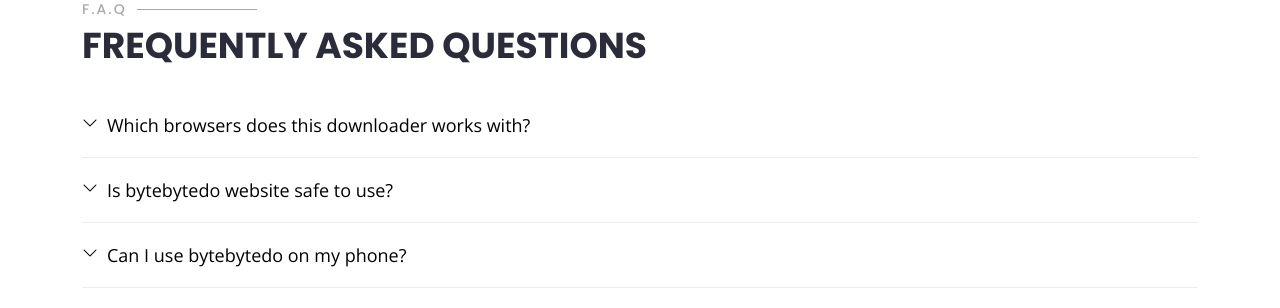
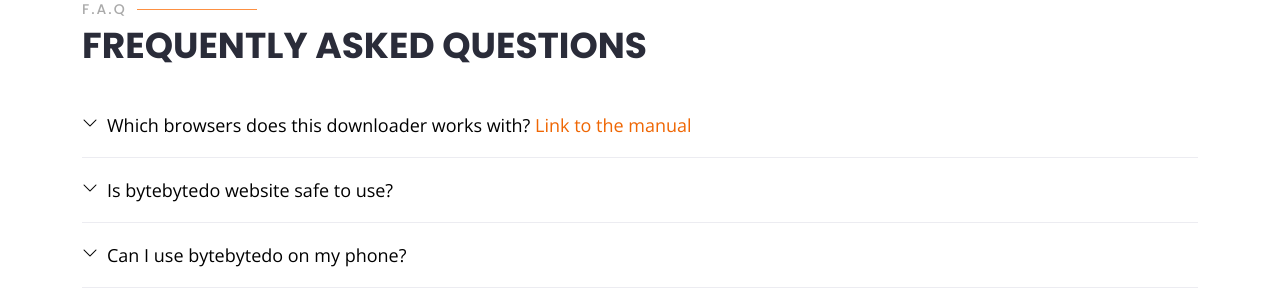
Before and after one commit to Asilbek-MR/pdfdonw, a Django app: page / in a window 1280 px wide. Shown: the part 675-983 px from the top of the page. Run offline with Django 4.2, Linux system fonts and the light colour scheme; some libraries are stand-ins or nearby versions.

Commit message:
add video to link

```diff
--- a/templates/index.html
+++ b/templates/index.html
@@ -762,10 +762,11 @@
         <ul class="faq-list">
 
           <li>
-            <div data-bs-toggle="collapse" class="collapsed question" href="#faq1">Which browsers does this downloader works with? <i class="bi bi-chevron-down icon-show"></i><i class="bi bi-chevron-up icon-close"></i></div>
+            <div data-bs-toggle="collapse" class="collapsed question" href="#faq1">Which browsers does this downloader works with? <a href="https://www.youtube.com/watch?v=-2j95ONEg5U">Link to the manual </a><i class="bi bi-chevron-down icon-show"></i><i class="bi bi-chevron-up icon-close"></i></div>
             <div id="faq1" class="collapse" data-bs-parent=".faq-list">
               <p>
                 Our online all video downloader works with: Google Chrome, Mozilla Firefox, Safari, Edge, Brave, Opera, and all Chromium-based browsers.
+                <a href="https://www.youtube.com/watch?v=-2j95ONEg5U">Link to the manual </a>
               </p>
             </div>
           </li>
```
